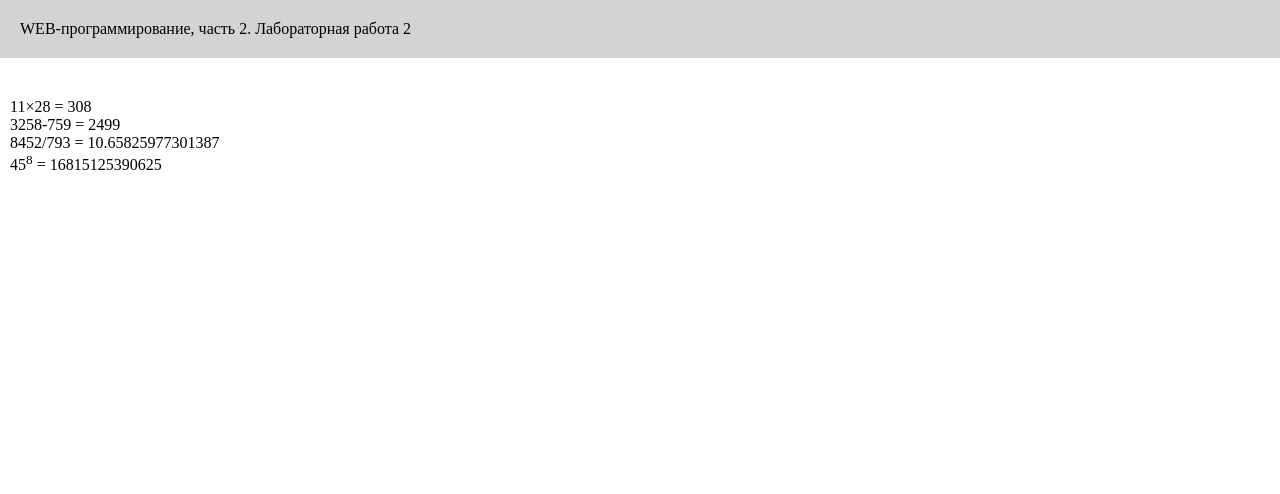
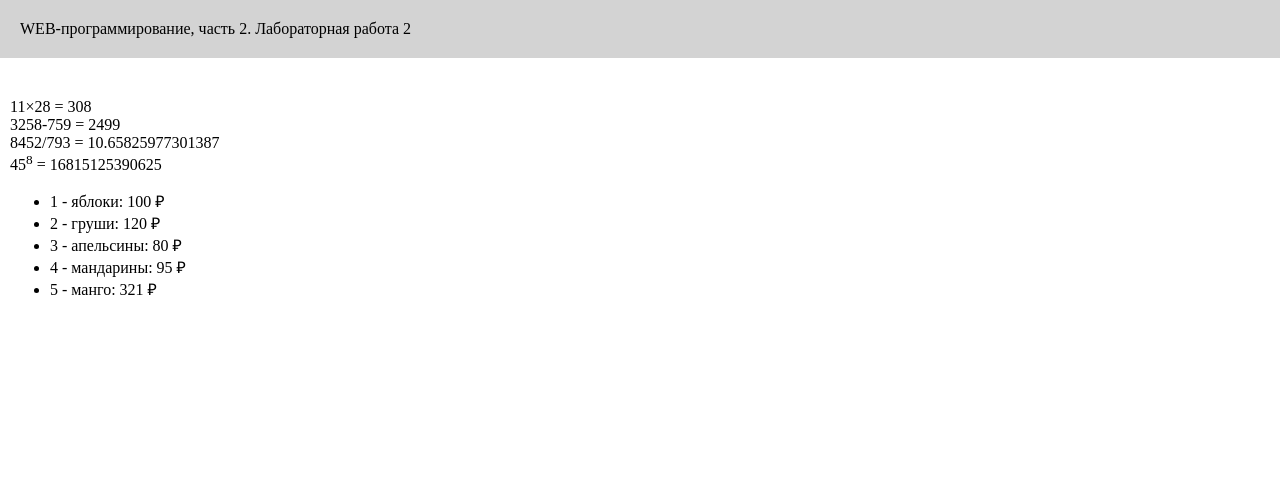
Before and after one commit to Sirius-sus/web-back-labs, a Flask app: page /lab2/example in a window 1280 px wide. Shown: the top 494 px of the page. Run offline with Flask 3, Linux system fonts and the light colour scheme.

Commit message:
Цикл в шаблоне

```diff
--- a/app.py
+++ b/app.py
@@ -260,8 +260,14 @@ def add_flower(name):
 
 @app.route('/lab2/example')
 def example():
-    name = 'Иван Стародубцев'
-    lab_num = 2
-    group = 'ФБИ-31'
-    course = 3
-    return render_template('example.html', name=name, lab_num=lab_num, group=group, course=course)
+    name, lab_num, group, course = 'Иван Стародубцев', 2, 'ФБИ-31', 3
+    fruits = [
+        {'name': 'яблоки', 'price': 100},
+        {'name': 'груши', 'price': 120},
+        {'name': 'апельсины', 'price': 80},
+        {'name': 'мандарины', 'price': 95},
+        {'name': 'манго', 'price': 321}
+    ]
+    return render_template('example.html',
+                           name=name, lab_num=lab_num, group=group,
+                           course=course, fruits=fruits)
--- a/templates/example.html
+++ b/templates/example.html
@@ -16,6 +16,11 @@
         3258-759 = {{ 3258-759 }}<br>
         8452/793 = {{ 8452/793 }}<br>
         45<sup>8</sup> = {{ 45**8 }}<br>
+        <ul>
+            {% for f in fruits %}
+            <li>{{ loop.index }} - {{ f.name }}: {{ f.price }} &#x20BD;</li>
+            {% endfor %}
+        </ul>
     </main>
 
     <footer>
```
